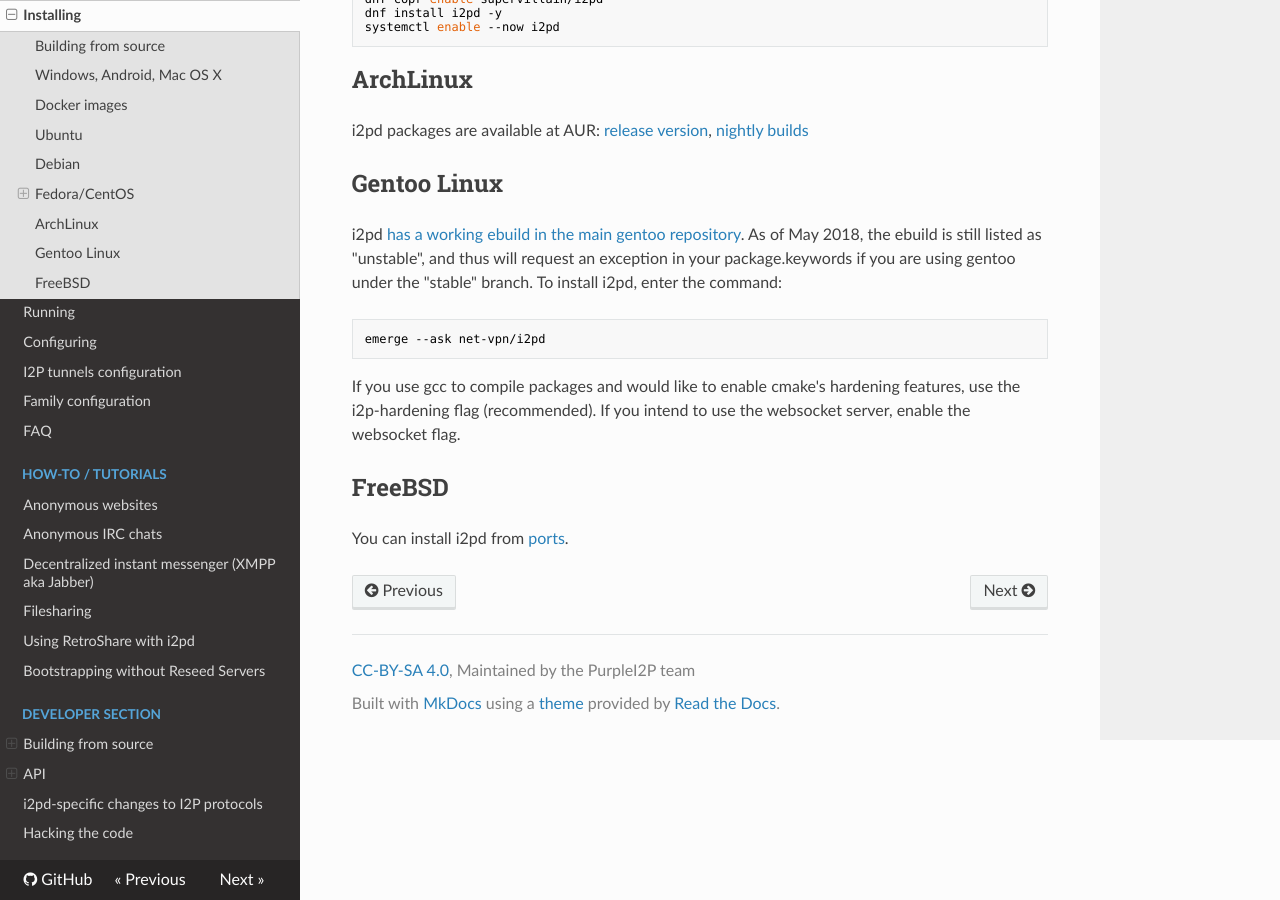
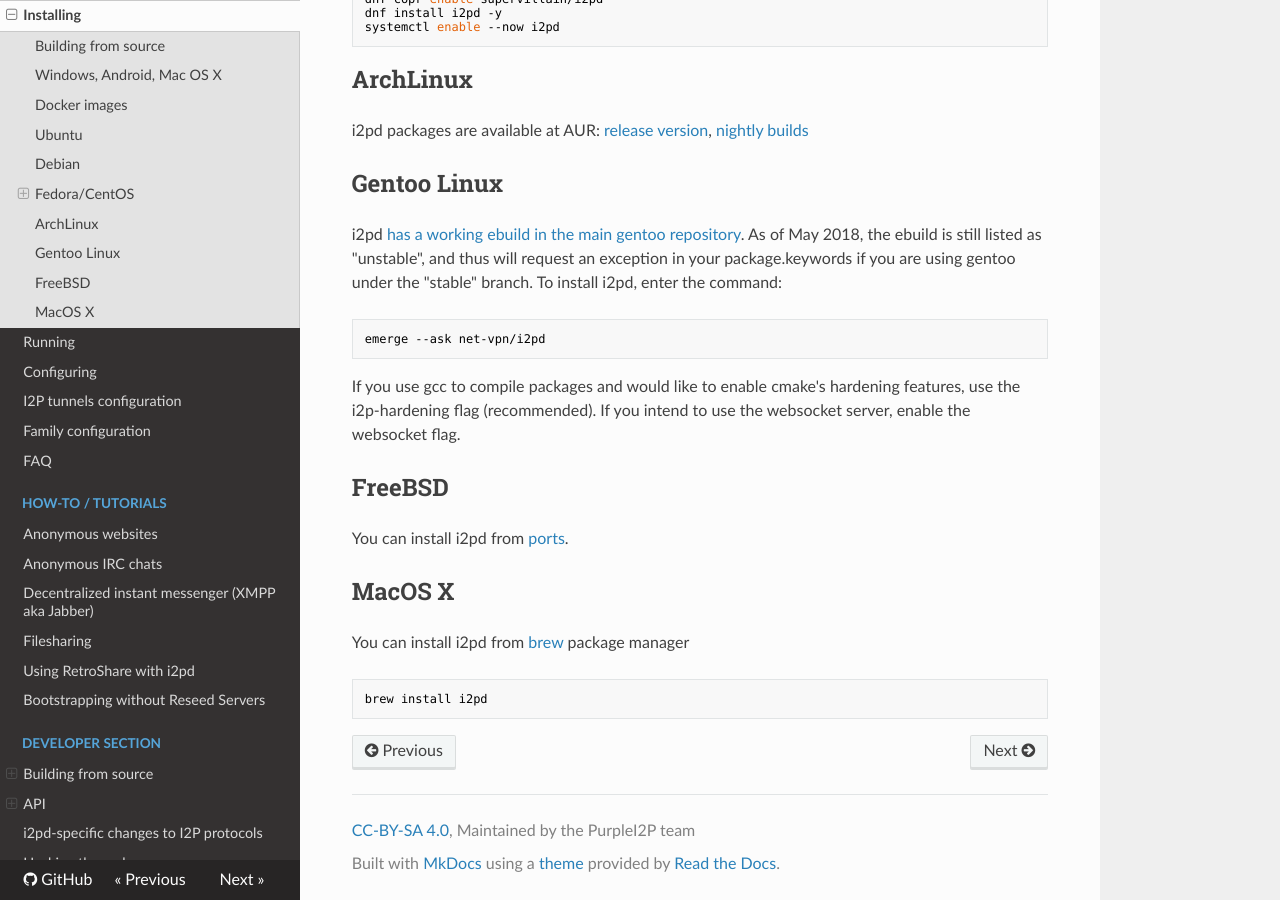
Before and after one commit to PurpleI2P/i2pd_docs_en, an MkDocs documentation site: the page built from docs/user-guide/install.md, in a window 1280 px wide and 900 px high, scrolled down 1661 px. Built offline with MkDocs 1.6.1, drawn with Linux system fonts in a browser that asks for light colours; nearby versions of some CDN libraries; old or Windows-style settings are respelled for this version of MkDocs.

Commit message:
add install note for OSX

```diff
--- a/docs/user-guide/install.md
+++ b/docs/user-guide/install.md
@@ -92,3 +92,9 @@ FreeBSD
 -------
 
 You can install i2pd from [ports](https://www.freshports.org/security/i2pd/).
+
+## MacOS X
+
+You can install i2pd from [brew](https://brew.sh/) package manager
+
+    brew install i2pd
```
